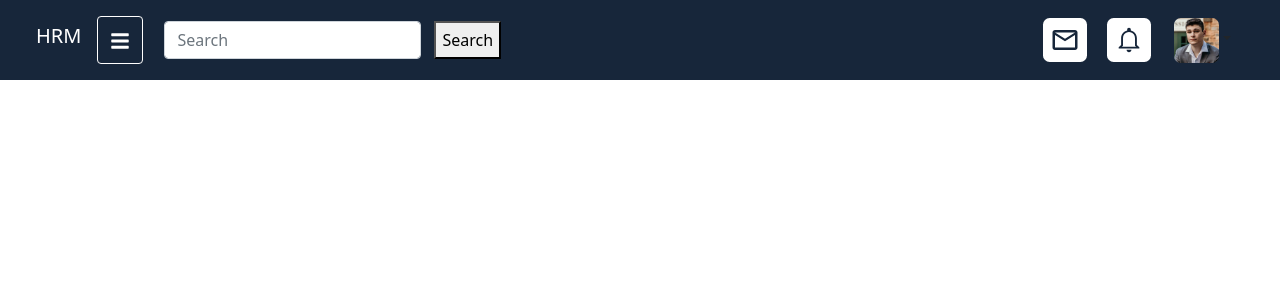
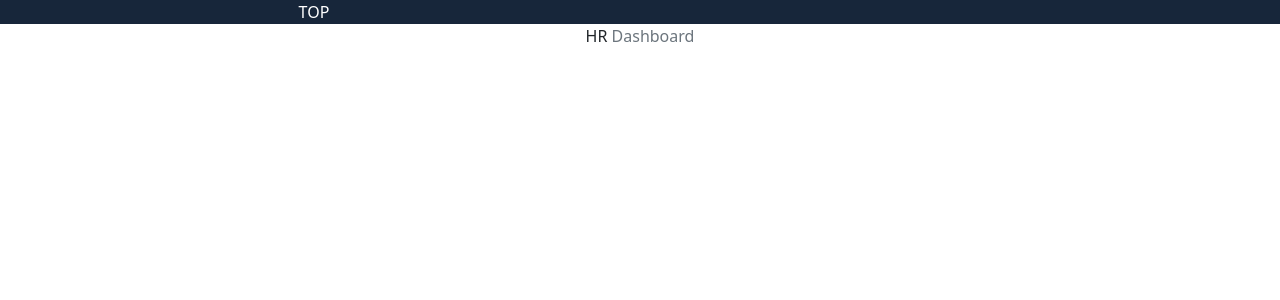
Before and after one commit to LeadTronics/hrm-lt, a React (Create React App) app: page /dashboard in a window 1280 px wide. Shown: the top 300 px of the page. Built offline with nearby package versions, Linux system fonts and the light colour scheme.

Commit message:
minor changes

```diff
--- a/src/Components/Topbar/Topbar.js
+++ b/src/Components/Topbar/Topbar.js
@@ -1,111 +1,15 @@
 import  React from 'react'
 import '../Components.css'
-import { FaBars } from 'react-icons/fa'
-import { FiSettings, FiEdit2 } from 'react-icons/fi'
-import { MdMailOutline, MdPeopleAlt, MdOutlineAccountCircle } from 'react-icons/md'
-import { IoMdNotificationsOutline } from 'react-icons/io'
-import { RiTaskFill } from 'react-icons/ri'
-import { AiTwotoneHome, AiFillCalendar, AiOutlinePoweroff } from 'react-icons/ai'
-import Offcanvas from 'react-bootstrap/Offcanvas'
-import { Nav, NavDropdown, Navbar, Container, Dropdown } from 'react-bootstrap';
-import Form from 'react-bootstrap/Form'
-import { FormControl } from 'react-bootstrap';
-import profileimg from '../../assets/images/profile.jpg'
-import { Link , useNavigate } from 'react-router-dom'
+
 
 const Topbar = () => {
-    const username = JSON.parse(localStorage.getItem('username'));
-    const navigate = useNavigate();
-    const logout = (data) =>{
-           localStorage.removeItem("token",(data.token));
-           navigate('/login');
-    }
+
     return (
         <>
             <div className='Topbar'>
                 <div className='sidebar-text-top'>
                     <div className='row'>
-                        <Navbar style={{ backgroundColor: "#17263a" }} expand={false} fixed="top">
-                            <Container fluid>
-                                <div className='d-flex'>
-                                    <Navbar.Brand href="#" className='Dash-logo'>
-                                        HRM
-                                    </Navbar.Brand>
-                                    <Navbar.Toggle className='me-3'><FaBars /></Navbar.Toggle>
-                                    <Form className="d-flex ClasForm">
-                                        <FormControl
-                                            type="search"
-                                            placeholder="Search"
-                                            className="me-2"
-                                            style={{ margin: "5px" }}
-                                            aria-label="Search"
-                                        />
-                                        <button style={{ margin: "5px" }} variant="outline-success">Search</button>
-                                    </Form>
-                                </div>
-                                <div className='d-flex justify-content-center align-items-center top-drop-icon'>
-
-                                    <Nav.Link href="#action1" className="icon-top"><MdMailOutline style={{ fontSize: "30px" }} /></Nav.Link>
-                                    <Nav.Link href="#action1" className="icon-top"><IoMdNotificationsOutline style={{ fontSize: "30px" }} /></Nav.Link>
-                                    <Nav.Link className='Profile-drop'>
-                                        <Dropdown align="end">
-                                        <Dropdown.Toggle variant="inherit" id="dropdown-basic">
-                                            <img src={profileimg} className='profile-top' width="45px" alt="profile"></img>
-                                        </Dropdown.Toggle>
-
-                                        <Dropdown.Menu className='Popup-inner'>
-                                            <div className="text-center border-bottom pt-3" >
-                                                <h6>{username}</h6>
-                                                <p>Software Developer</p>
-                                            </div>
-                                            <Dropdown.Item href="/"><Link to="/"><MdOutlineAccountCircle style={{ padding: "10px", fontSize: "40px" }} />Profile</Link></Dropdown.Item>
-                                            <Dropdown.Item href="/"><Link to="/"><FiSettings style={{ padding: "10px", fontSize: "40px" }} />Settings</Link></Dropdown.Item>
-                                            <Dropdown.Item href="/"><Link to="/"><MdMailOutline style={{ padding: "10px", fontSize: "40px" }} />Messages</Link></Dropdown.Item>
-                                            <Dropdown.Item href="/"><Link to="/"><FiEdit2 style={{ padding: "10px", fontSize: "40px" }} />Change Password</Link></Dropdown.Item>
-                                            <Dropdown.Item ><AiOutlinePoweroff style={{ padding: "10px", fontSize: "40px" }} /><span onClick={logout}>Sign Out</span></Dropdown.Item>
-                                        </Dropdown.Menu>
-                                    </Dropdown></Nav.Link>
-                                </div>
-                                <Navbar.Offcanvas
-                                    id="offcanvasNavbar"
-                                    aria-labelledby="offcanvasNavbarLabel"
-                                    placement="start"
-                                >
-                                    <Offcanvas.Header closeButton>
-                                        <Offcanvas.Title id="offcanvasNavbarLabel" className='text-center'>
-                                        </Offcanvas.Title>
-
-                                    </Offcanvas.Header>
-
-                                    <Offcanvas.Body>
-                                        <h1 style={{ color: "white", textAlign: "center" }}>HRM</h1>
-                                        <div className='py-3 border-Bgray text-center'>
-                                            <img className='profile-side' src={profileimg} width="30%" alt="profile"></img>
-                                            <div className='py-2'>
-                                                <h5 className='text-white mb-0'>{username}</h5>
-                                                <div className='text-muted'>Software Developer</div>
-                                            </div>
-
-                                        </div>
-                                        <Nav style={{padding:"10px 35px"}}>
-                                            <Nav.Link href="/dashboard"><AiTwotoneHome style={{ color: "#aab3cc", marginRight: "10px" }} />Dashboard</Nav.Link>
-                                            <NavDropdown title={<span><MdPeopleAlt style={{ color: "#aab3cc", marginRight: "10px" }} />Employee</span>} id="offcanvasNavbarDropdown">
-                                                <NavDropdown.Item><Link to="/allemployee">Employee List</Link></NavDropdown.Item>
-                                                <NavDropdown.Item><Link to="/addemployee">Add Employee Details</Link></NavDropdown.Item>
-                                            </NavDropdown>
-                                            <NavDropdown title={<span><RiTaskFill style={{ color: "#aab3cc", marginRight: "10px" }} />Interview</span>} id="offcanvasNavbarDropdown">
-                                                <NavDropdown.Item><Link to="/interviewschedule">Interview Schedule</Link></NavDropdown.Item>
-                                                <NavDropdown.Item><Link to="/interviewtabledata">Interview Schedule List</Link></NavDropdown.Item>
-                                            </NavDropdown>
-                                            <NavDropdown title={<span><AiFillCalendar style={{ color: "#aab3cc", marginRight: "10px" }} />Events</span>} id="offcanvasNavbarDropdown">
-                                                <NavDropdown.Item><Link to="/add-event">Add Event</Link></NavDropdown.Item>
-                                                <NavDropdown.Item><Link to="/all-events">All Events</Link></NavDropdown.Item>
-                                            </NavDropdown>
-                                        </Nav>
-                                    </Offcanvas.Body>
-                                </Navbar.Offcanvas>
-                            </Container>
-                        </Navbar>
+                        <div className='col-6'>TOP</div>
                     </div>
                 </div>
             </div>
```
